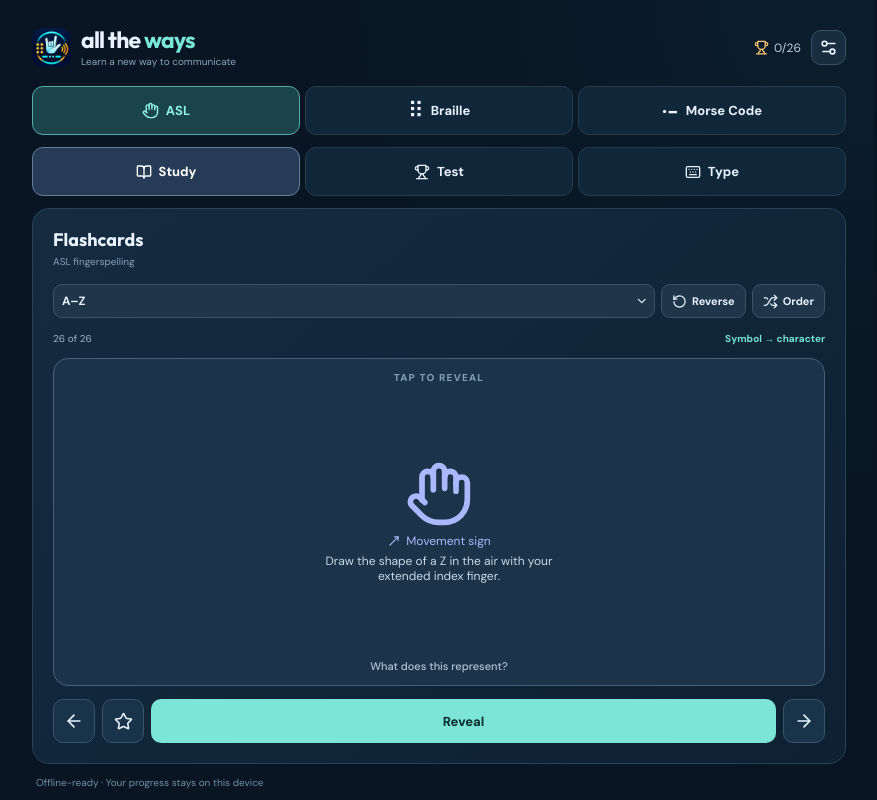
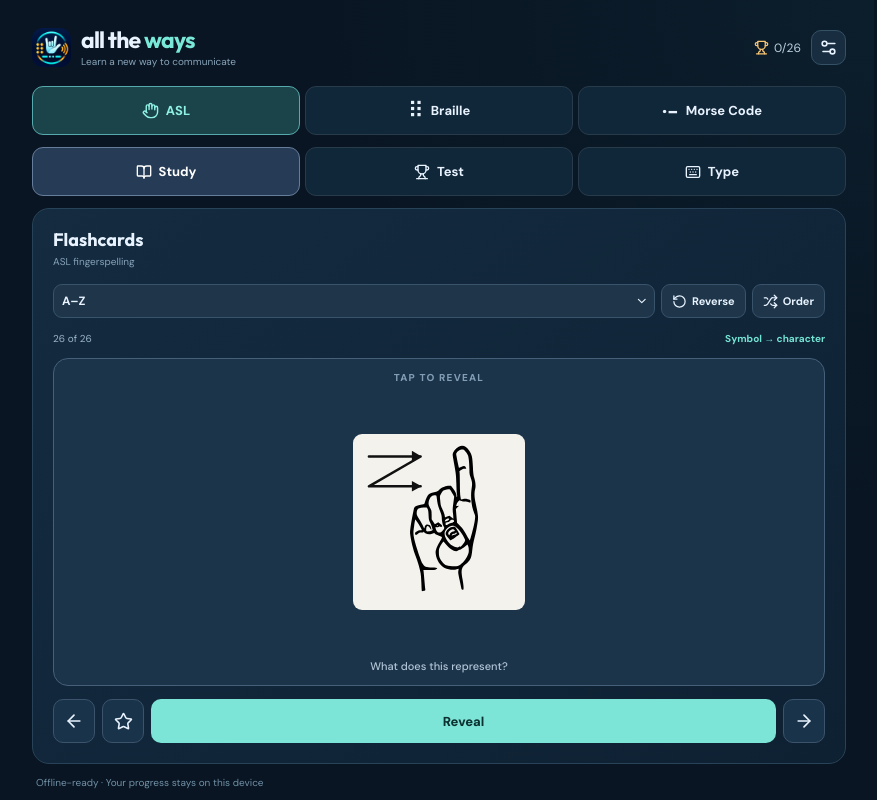
Before and after one commit to davidlwatsonjr/alltheways, a React (Vite) app: page / in a window 1280 px wide. Both pictures are taken after a click on the button 275 px from the left and 721 px from the top of the page. Shown: the whole page, without its empty margins (201-1078 px from the left). Built offline with nearby package versions, Linux system fonts and the light colour scheme.

Commit message:
feat(asl): add monochrome motion diagrams for J and Z

```diff
--- a/public/sw.js
+++ b/public/sw.js
@@ -1,5 +1,5 @@
-const CACHE = 'alltheways-app-v2';
-const LETTERS = 'abcdefghiklmnopqrstuvwxy'.split('');
+const CACHE = 'alltheways-app-v3';
+const LETTERS = 'abcdefghijklmnopqrstuvwxyz'.split('');
 const SHELL = [
   '/', '/index.html', '/manifest.webmanifest',
   '/icons/icon-192.png', '/icons/icon-512.png', '/icons/maskable-512.png',
--- a/src/components/SymbolVisual.tsx
+++ b/src/components/SymbolVisual.tsx
@@ -1,5 +1,5 @@
 import { useState } from 'react';
-import { Hand, MoveUpRight } from 'lucide-react';
+import { Hand } from 'lucide-react';
 import type { CourseId, SymbolCard } from '../data/courses';
 export function BrailleCell({ dots }: { dots: number[] }) {
   return <span className="braille-cell" aria-hidden="true">{[1,4,2,5,3,6].map(n =>
@@ -15,8 +15,10 @@ export function SymbolVisual({ course, card, compact = false }: { course: Course
       {[...card.code].map((mark,i) => <span key={i} className={mark === '-' ? 'dash' : 'dot'}/>)}</div>
     {!compact && <div className="morse-footer">{card.code.replaceAll('.', '·').replaceAll('-', '−')}</div>}
   </div>;
-  if (card.motion) return <div className={`symbol-visual sign-motion ${compact ? 'compact' : ''}`}>
-    <Hand className="motion-hand" size={compact ? 26 : 68}/>{!compact && <><span className="motion-title"><MoveUpRight size={14}/> Movement sign</span><p>{card.motion}</p></>}
+  // J and Z use the same monochrome SVG style as other fingerspelling letters, with motion paths.
+  if (card.motion) return <div className={`symbol-visual sign-visual ${compact ? 'compact' : ''}`}>
+    {!failed ? <img src={`/asl/${card.label.toLowerCase()}.svg`} alt={`ASL fingerspelling ${card.label}: ${card.motion}`} onError={() => setFailed(true)} />
+      : <div className="sign-fallback"><Hand size={compact ? 24 : 55}/><small>Motion illustration unavailable</small></div>}
   </div>;
   return <div className={`symbol-visual sign-visual ${compact ? 'compact' : ''}`}>
     {!failed ? <img src={`/asl/${card.label.toLowerCase()}.svg`} alt={`ASL fingerspelling handshape for ${card.label}`} onError={() => setFailed(true)} />
```
Also changed, not shown: public/asl/j.svg (added), public/asl/z.svg (added).
